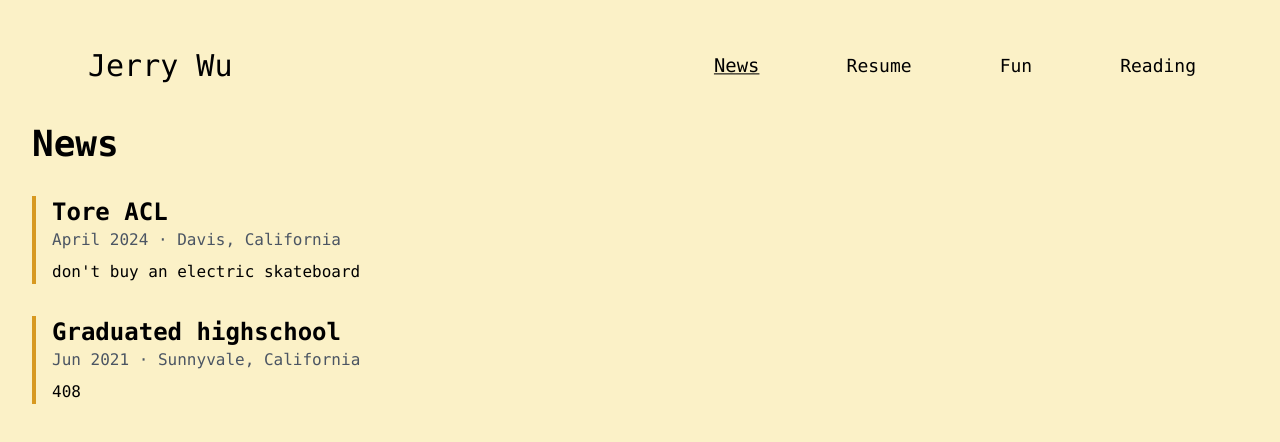
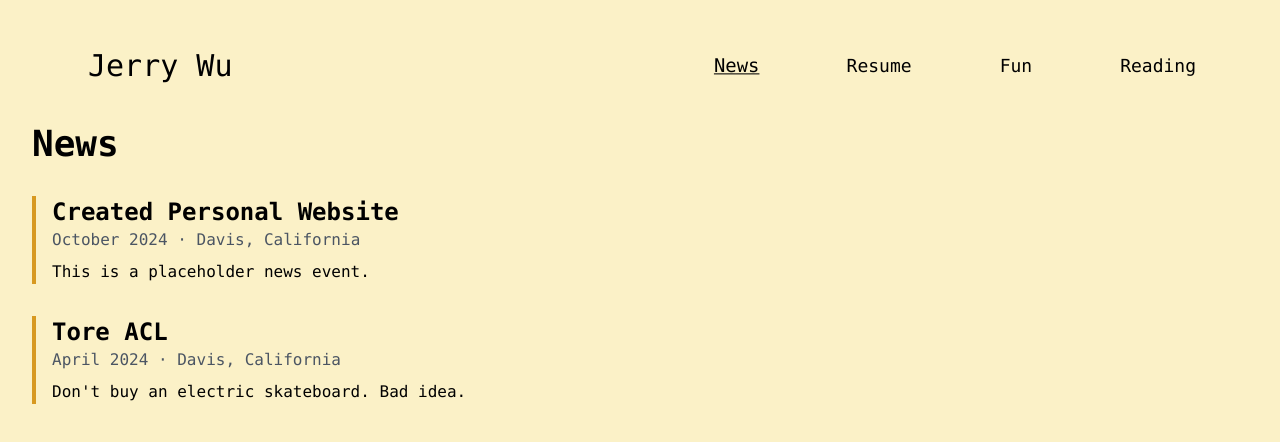
Before and after one commit to jerryowu/personal-website, a Next.js app: page /news in a window 1280 px wide. Shown: the top 442 px of the page. Built offline with nearby package versions, Linux system fonts and the light colour scheme.

Commit message:
created placeholder news events

```diff
--- a/app/news/page.tsx
+++ b/app/news/page.tsx
@@ -1,16 +1,16 @@
 export default function News() {
   const journeyItems = [
+    {
+      title: "Created Personal Website",
+      date: "October 2024",
+      location: "Davis, California",
+      details: "This is a placeholder news event.",
+    },
     {
       title: "Tore ACL",
       date: "April 2024",
       location: "Davis, California",
-      details: "don't buy an electric skateboard",
-    },
-    {
-      title: "Graduated highschool",
-      date: "Jun 2021",
-      location: "Sunnyvale, California",
-      details: "408",
+      details: "Don't buy an electric skateboard. Bad idea.",
     },
   ];
 
```
